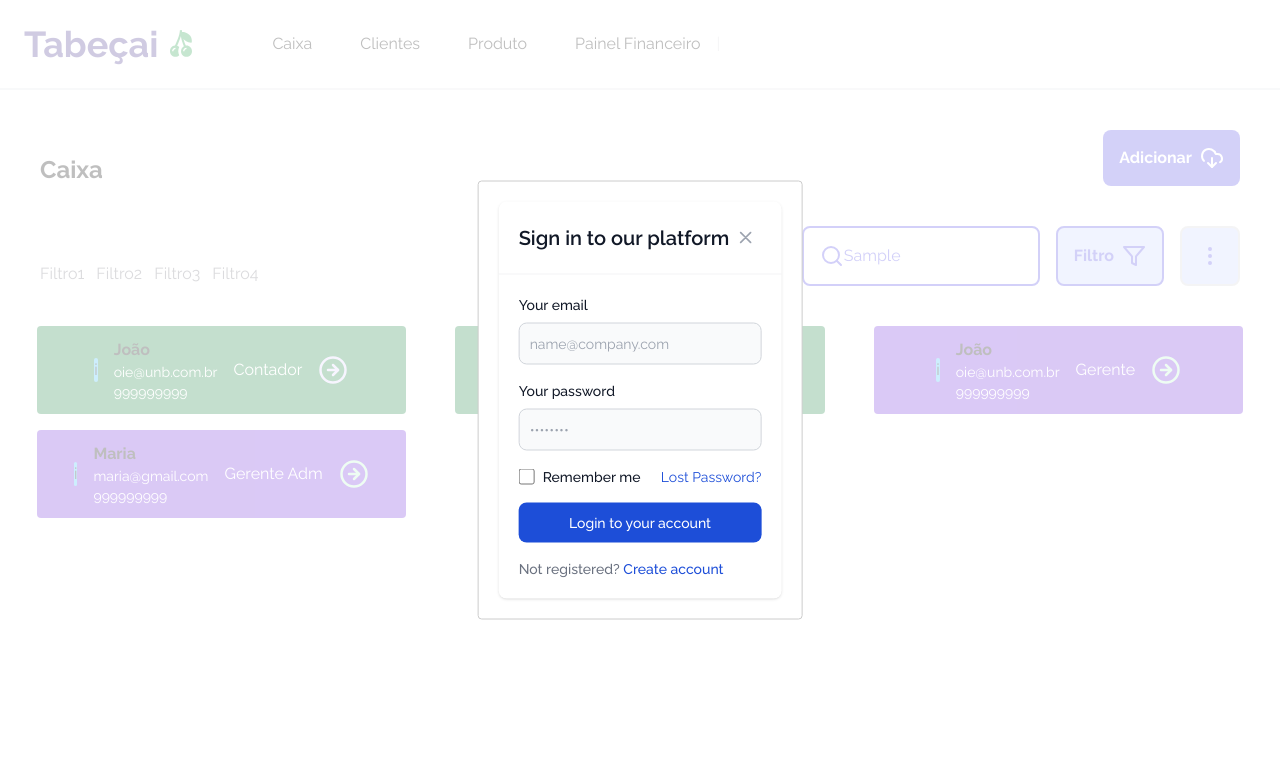
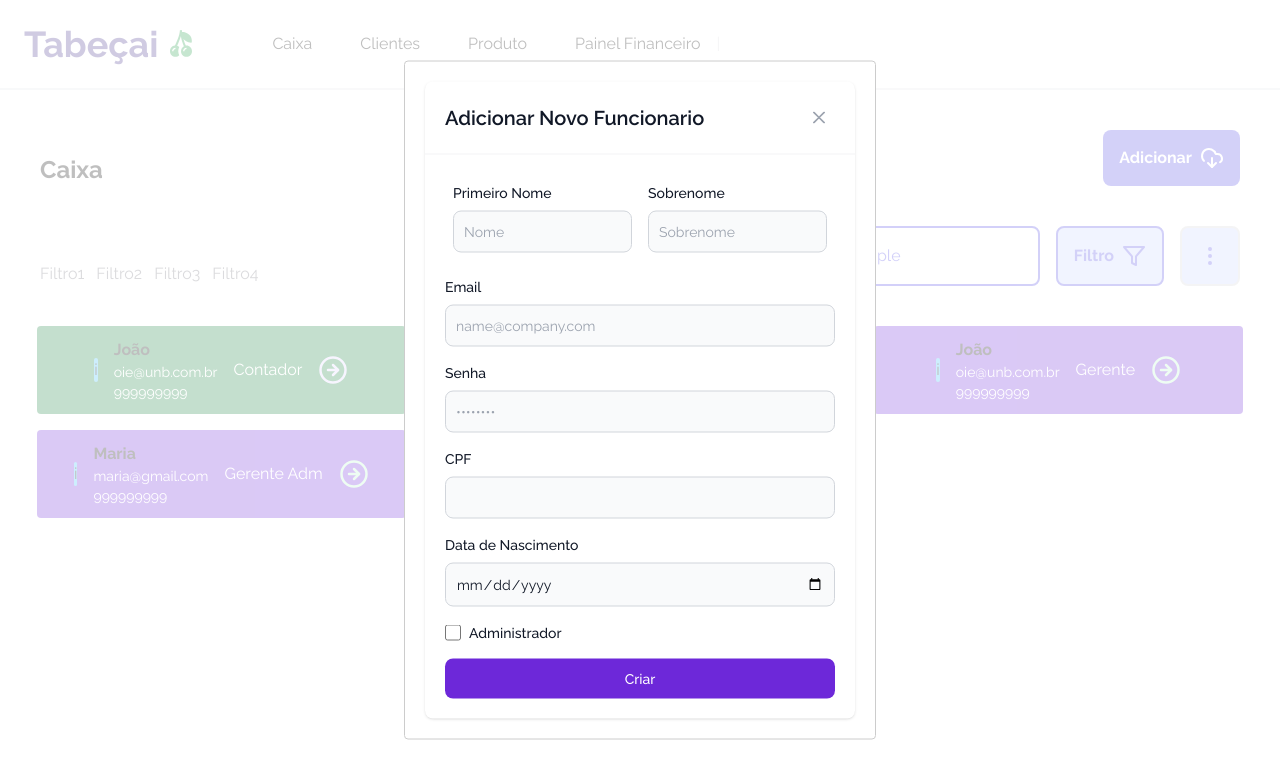
Before and after one commit to mdsreq-fga-unb/2023.2-Tabecai, a Next.js app in the folder web/: page /funcionarios in a window 1280 px wide. Both pictures are taken after typing "Sample" into the empty fields and a click on the button "Adicionar". Shown: the top 778 px of the page. Built offline with nearby package versions, Linux system fonts and the light colour scheme.

Commit message:
feat: modal createFuncionario

```diff
--- a/web/package.json
+++ b/web/package.json
@@ -13,7 +13,8 @@
     "lucide-react": "^0.292.0",
     "next": "13.5.5",
     "react": "^18",
-    "react-dom": "^18"
+    "react-dom": "^18",
+    "react-modal": "^3.16.1"
   },
   "devDependencies": {
     "@types/node": "^20",
--- a/web/src/components/HeaderPage.tsx
+++ b/web/src/components/HeaderPage.tsx
@@ -3,7 +3,6 @@ import { DownloadCloud, Filter, MoreVertical, Search } from "lucide-react"
 import { ModalCreateFuncionario } from "./ModalCreateFuncionario";
 import { useState } from "react";
 import { ModalCreateProduto } from "./ModalCreateProduto";
-
 const filtros = ["Filtro1", "Filtro2", "Filtro3", "Filtro4"];
 
 type HeaderPageProps = {
@@ -13,29 +12,49 @@ type HeaderPageProps = {
 type ModalProps = {
     ModalType : boolean
     onCloseModal : () => void
-  }
+}
 
-const modals: Record<HeaderPageProps["type"], (data : ModalProps)=> JSX.Element > = {
-    "Funcionarios": ModalCreateFuncionario,
-    "Produto": ModalCreateProduto,
-    "Clientes": ModalCreateFuncionario,
-    "Produtos": ModalCreateFuncionario,
-    "Painel Financeiro": ModalCreateFuncionario
+type DropDonw  = {
+    DropDonwType : boolean
+    listaFiltros : string[]
+    onCloseDropDonw : () => void
+}
+
+type Func = [
+    (data: ModalProps) => JSX.Element,
+    // (data: DropDonw) => JSX.Element,
+    string[]
+]
+
+const modals: Record<HeaderPageProps["type"], Func> = {
+    "Funcionarios": [ModalCreateFuncionario, ["Caixa", "Gerente", "Administrador"]],
+    "Produto": [ModalCreateProduto, ["Caixa", "Gerente", "Administrador"]],
+    "Clientes": [ModalCreateFuncionario, ["Caixa", "Gerente", "Administrador"]],
+    "Produtos": [ModalCreateFuncionario, ["Caixa", "Gerente", "Administrador"]],
+    "Painel Financeiro": [ModalCreateFuncionario, ["Caixa", "Gerente", "Administrador"]]
   }
 
 export const HeaderPage = ({ type }: HeaderPageProps) => {
-    const [modalIsOpen, setIsOpen] = useState(false);
+    const [modalCreateIsOpen, setCreateIsOpen] = useState(false);
+    const [DropFiltroIsOpen, setDropFiltroIsOpen] = useState(false);
 
-    function onCloseModal() {
-        setIsOpen(false);
+    const itemsDropDown = ["Filtro1", "Filtro2", "Filtro3", "Filtro4"];
+
+    function onCloseCreateModal() {
+        setCreateIsOpen(false);
     }
-    const ModalComponent = modals[type]
+    function onCloseDropFiltro() {
+        setDropFiltroIsOpen(false);
+    }
+
+
+    const ModalComponent = modals[type][0]
 
     return (
     <div className="flex flex-col justify-between ">
         <div className="flex flex-row items-end justify-between ">
             <strong className="text-2xl m-10">Caixa</strong>
-            <button  onClick={() => setIsOpen(true)} className="flex flex-row space-x-2 items-center p-4 text-white bg-indigo-600 rounded-lg m-10">
+            <button  onClick={() => setCreateIsOpen(true)} className="flex flex-row space-x-2 items-center p-4 text-white bg-indigo-600 rounded-lg m-10">
                 <strong className="text-white">Adicionar</strong>
                 <DownloadCloud size={24} />
             </button>
@@ -59,6 +78,17 @@ export const HeaderPage = ({ type }: HeaderPageProps) => {
                 <button className="flex flex-row space-x-2 p-4 text-indigo-600 border-2 border-indigo-600 bg-indigo-200 rounded-lg">
                     <strong className="text-indigo-600">Filtro</strong>
                     <Filter size={24} />
+                    <div id="dropdownHover" className="z-10 hidden bg-white divide-y divide-gray-100 rounded-lg shadow w-44 dark:bg-gray-700">
+                     <ul className="py-2 text-sm text-gray-700 dark:text-gray-200" aria-labelledby="dropdownHoverButton" >
+                        {modals[type][1].map((filtro) => {
+                        return (
+                            <li key={filtro}>
+                                <a href="#" key={filtro} className="block px-4 py-2 hover:bg-gray-100 dark:hover:bg-gray-600 dark:hover:text-white">Dashboard</a>
+                            </li>)
+
+                        })}
+                    </ul>
+                    </div>
                 </button>
                 <button className="flex flex-row space-x-2 p-4 text-indigo-600 border-2 border-zinc-300 bg-indigo-200 rounded-lg ">
                     <MoreVertical size={24} />
@@ -67,7 +97,7 @@ export const HeaderPage = ({ type }: HeaderPageProps) => {
         </div>
 
         {/* MODAL AQUI DE TESTE */}
-        <ModalComponent ModalType={modalIsOpen} onCloseModal={onCloseModal} />
+        <ModalComponent ModalType={modalCreateIsOpen} onCloseModal={onCloseCreateModal} />
 
 
 
--- a/web/src/components/ModalCreateFuncionario.tsx
+++ b/web/src/components/ModalCreateFuncionario.tsx
@@ -19,34 +19,9 @@ const customStyles = {
   }
 
 
-
-  function ModalFodinha() {
-    return <h1>Foda Fodinha</h1>
-  }
-
-  function ModalFodao() {
-    return <h1>Foda Fodao</h1>
-  }
-
-  function ModalFodaoPraCaralho() {
-    return <h1>Foda Pra Caralho</h1>
-  }
-
-//   const modals: Record<HomeProps["type"], React.FC> = {
-//     "Fodao pra caralho": ModalFodaoPraCaralho,
-//     "Fodao": ModalFodao,
-//     "Fodinha": ModalFodinha
-//   }
-
-//   export default function Home({ type }: HomeProps) {
-//     const Component = modals[type]
-//     return <Component></Component>
-//   }
-
-  export const ModalCreateFuncionario = ( {ModalType, onCloseModal} :
-    ModalCreateFuncionarioProps) => {
+  export const ModalCreateFuncionario = ( {ModalType, onCloseModal} : ModalCreateFuncionarioProps) => {
         return(
-    <div>
+    <div className="m-100">
 
       <Modal
         isOpen={ModalType}
@@ -54,15 +29,12 @@ const customStyles = {
         style={customStyles}
         contentLabel="Example Modal"
       >
-
-
-            <div className="relative bg-white rounded-lg shadow dark:bg-gray-700">
-
+            <div className="bg-white rounded-lg shadow dark:bg-gray-700">
                 <div className="flex items-center justify-between p-4 md:p-5 border-b rounded-t dark:border-gray-600">
                     <h3 className="text-xl font-semibold text-gray-900 dark:text-white">
-                        Sign in to our platform
+                        Adicionar Novo Funcionario
                     </h3>
-                    <button type="button" className="end-2.5 text-gray-400 bg-transparent hover:bg-gray-200 hover:text-gray-900 rounded-lg text-sm w-8 h-8 ms-auto inline-flex justify-center items-center dark:hover:bg-gray-600 dark:hover:text-white" data-modal-hide="authentication-modal">
+                    <button onClick={onCloseModal} type="button" className="end1.5 text-gray-400 bg-transparent hover:bg-gray-200 hover:text-gray-900 rounded-lg text-sm w-8 h-8 ms-auto inline-flex justify-center items-center dark:hover:bg-gray-600 dark:hover:text-white" data-modal-hide="authentication-modal">
                         <svg className="w-3 h-3" aria-hidden="true" xmlns="http://www.w3.org/2000/svg" fill="none" viewBox="0 0 14 14">
                             <path stroke="currentColor" stroke-linecap="round" stroke-linejoin="round" stroke-width="2" d="m1 1 6 6m0 0 6 6M7 7l6-6M7 7l-6 6"/>
                         </svg>
@@ -72,27 +44,49 @@ const customStyles = {
 
                 <div className="p-4 md:p-5">
                     <form className="space-y-4" action="#">
-                        <div>
-                            <label htmlFor="email" className="block mb-2 text-sm font-medium text-gray-900 dark:text-white">Your email</label>
-                            <input type="email" name="email" id="email" className="bg-gray-50 border border-gray-300 text-gray-900 text-sm rounded-lg focus:ring-blue-500 focus:border-blue-500 block w-full p-2.5 dark:bg-gray-600 dark:border-gray-500 dark:placeholder-gray-400 dark:text-white" placeholder="name@company.com" required />
+                        <div className="flex p-2 justify-center gap-4">
+                          <div>
+                            <label htmlFor="text" className="block mb-2 text-sm font-medium text-gray-900 dark:text-white">Primeiro Nome</label>
+                            <input type="text" name="firstName" id="firstName" className="bg-gray-50 border border-gray-300 text-gray-900 text-sm rounded-lg focus:ring-violet-500 focus:border-violet-500 block w-full p-2.5 dark:bg-gray-600 dark:border-gray-500 dark:placeholder-gray-400 dark:text-white" placeholder="Nome" required />
+                          </div>
+                          <div>
+                            <label htmlFor="text" className="block mb-2 text-sm font-medium text-gray-900 dark:text-white">Sobrenome</label>
+                            <input type="text" name="lastName" id="lastName" className="bg-gray-50 border border-gray-300 text-gray-900 text-sm rounded-lg focus:ring-violet-500 focus:border-violet-500 block w-full p-2.5 dark:bg-gray-600 dark:border-gray-500 dark:placeholder-gray-400 dark:text-white" placeholder="Sobrenome" required />
+                          </div>
                         </div>
                         <div>
-                            <label htmlFor="password" className="block mb-2 text-sm font-medium text-gray-900 dark:text-white">Your password</label>
-                            <input type="password" name="password" id="password" placeholder="••••••••" className="bg-gray-50 border border-gray-300 text-gray-900 text-sm rounded-lg focus:ring-blue-500 focus:border-blue-500 block w-full p-2.5 dark:bg-gray-600 dark:border-gray-500 dark:placeholder-gray-400 dark:text-white" required />
+
+                            <label htmlFor="email" className="block mb-2 text-sm font-medium text-gray-900 dark:text-white">Email</label>
+                            <input type="email" name="email" id="email" className="bg-gray-50 border border-gray-300 text-gray-900 text-sm rounded-lg focus:ring-violet-500 focus:border-violet-500 block w-full p-2.5 dark:bg-gray-600 dark:border-gray-500 dark:placeholder-gray-400 dark:text-white" placeholder="name@company.com" required />
+
                         </div>
+
+                        <div>
+                        <label htmlFor="password" className="block mb-2 text-sm font-medium text-gray-900 dark:text-white">Senha</label>
+                            <input type="password" name="password" id="password" placeholder="••••••••" className="bg-gray-50 border border-gray-300 text-gray-900 text-sm rounded-lg focus:ring-violet-500 focus:border-violet-500 block w-full p-2.5 dark:bg-gray-600 dark:border-gray-500 dark:placeholder-gray-400 dark:text-white" required />
+                        </div>
+
+                        <div>
+                            <label htmlFor="text" className="block mb-2 text-sm font-medium text-gray-900 dark:text-white">CPF</label>
+                            <input type="text" name="cpf" id="cpf" className="bg-gray-50 border border-gray-300 text-gray-900 text-sm rounded-lg focus:ring-violet-500 focus:border-violet-500 block w-full p-2.5 dark:bg-gray-600 dark:border-gray-500 dark:placeholder-gray-400 dark:text-white" required />
+                        </div>
+
+                        <div>
+                            <label htmlFor="text" className="block mb-2 text-sm font-medium text-gray-900 dark:text-white">Data de Nascimento</label>
+                            <input type="date" name="date" id="date" className="bg-gray-50 border border-gray-300 text-gray-900 text-sm rounded-lg focus:ring-violet-500 focus:border-violet-500 block w-full p-2.5 dark:bg-gray-600 dark:border-gray-500 dark:placeholder-gray-400 dark:text-white"  required />
+                        </div>
+
                         <div className="flex justify-between">
                             <div className="flex items-start">
                                 <div className="flex items-center h-5">
-                                    <input id="remember" type="checkbox" value="" className="w-4 h-4 border border-gray-300 rounded bg-gray-50 focus:ring-3 focus:ring-blue-300 dark:bg-gray-600 dark:border-gray-500 dark:focus:ring-blue-600 dark:ring-offset-gray-800 dark:focus:ring-offset-gray-800" required />
+                                    <input id="remember" type="checkbox" value="" className="w-4 h-4 border border-gray-300 rounded bg-gray-50 focus:ring-3 focus:ring-violet-300 dark:bg-gray-600 dark:border-gray-500 dark:focus:ring-violet-600 dark:ring-offset-gray-800 dark:focus:ring-offset-gray-800" required />
                                 </div>
-                                <label htmlFor="remember" className="ms-2 text-sm font-medium text-gray-900 dark:text-gray-300">Remember me</label>
+                                <label htmlFor="remember" className="ms-2 text-sm font-medium text-gray-900 dark:text-gray-300">Administrador</label>
                             </div>
-                            <a href="#" className="text-sm text-blue-700 hover:underline dark:text-blue-500">Lost Password?</a>
                         </div>
-                        <button type="submit" className="w-full text-white bg-blue-700 hover:bg-blue-800 focus:ring-4 focus:outline-none focus:ring-blue-300 font-medium rounded-lg text-sm px-5 py-2.5 text-center dark:bg-blue-600 dark:hover:bg-blue-700 dark:focus:ring-blue-800">Login to your account</button>
-                        <div className="text-sm font-medium text-gray-500 dark:text-gray-300">
-                            Not registered? <a href="#" className="text-blue-700 hover:underline dark:text-blue-500">Create account</a>
-                        </div>
+
+                        <button type="submit" className="w-full text-white bg-violet-700 hover:bg-violet-800 focus:ring-4 focus:outline-none focus:ring-violet-300 font-medium rounded-lg text-sm px-5 py-2.5 text-center dark:bg-violet-600 dark:hover:bg-violet-700 dark:focus:ring-violet-800">Criar</button>
+
                     </form>
                 </div>
             </div>
```
Also changed, not shown: 2 other files (tests, documents, lock files or other folders).
